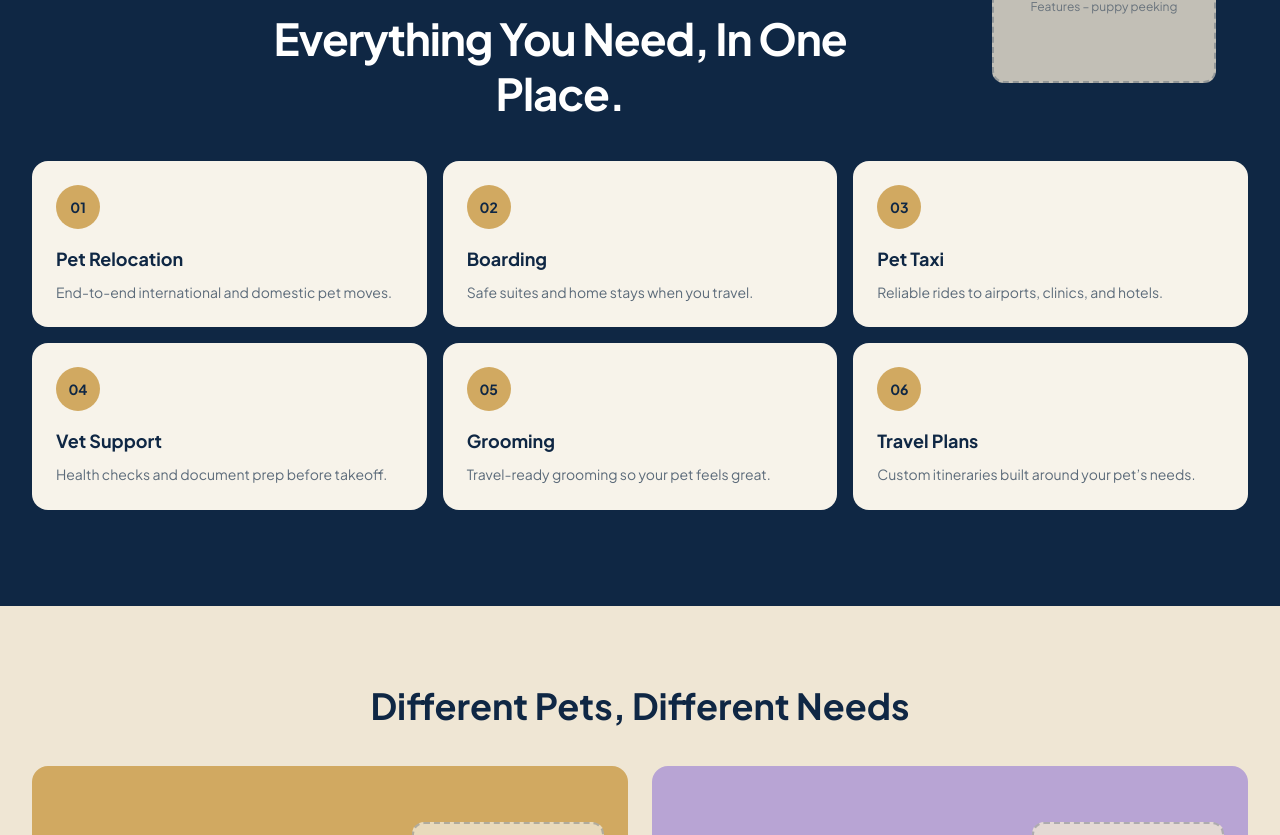
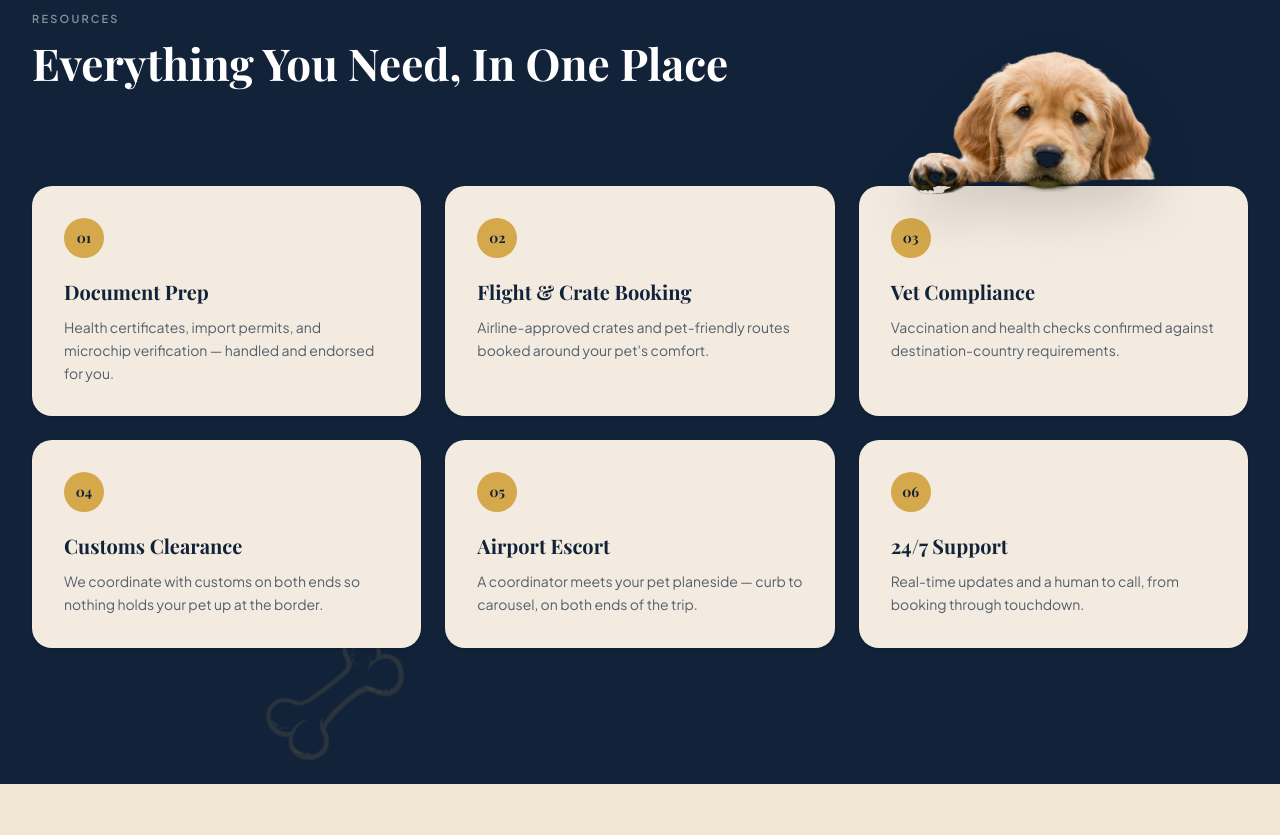
Before and after one commit to syedRafay930/Embassy_Paws_branding_web, a Next.js app: page / in a window 1280 px wide. Shown: the part 4968-5803 px from the top of the page. Built offline with nearby package versions, Linux system fonts and the light colour scheme.

Commit message:
resources

```diff
--- a/src/features/home/components/HomeView.tsx
+++ b/src/features/home/components/HomeView.tsx
@@ -4,10 +4,10 @@ import { CategoriesSection } from "./CategoriesSection";
 import { CtaBannerSection } from "./CtaBannerSection";
 import { DevicePortalSection } from "./DevicePortalSection";
 import { FaqQuoteSection } from "./FaqQuoteSection";
-import { FeaturesSection } from "./FeaturesSection";
 import { Hero } from "./Hero";
 import { ImpactStatsSection } from "./ImpactStatsSection";
 import { KnowUsSection } from "./KnowUsSection";
+import { ResourcesSection } from "./ResourcesSection";
 import { ReviewsSection } from "./ReviewsSection";
 import { ServicesSection } from "./ServicesSection";
 import { WhyChooseUsSection } from "./WhyChooseUsSection";
@@ -24,7 +24,7 @@ export function HomeView() {
         <WhyChooseUsSection />
         <DevicePortalSection />
         <ImpactStatsSection />
-        <FeaturesSection />
+        <ResourcesSection />
         <CategoriesSection />
         <CtaBannerSection />
         <ReviewsSection />
--- /dev/null
+++ b/src/features/home/components/ResourcesSection.tsx
@@ -0,0 +1,117 @@
+"use client";
+
+import Image from "next/image";
+import { Container } from "@/components/ui";
+
+const RESOURCES = [
+  {
+    number: "01",
+    title: "Document Prep",
+    description:
+      "Health certificates, import permits, and microchip verification — handled and endorsed for you.",
+  },
+  {
+    number: "02",
+    title: "Flight & Crate Booking",
+    description:
+      "Airline-approved crates and pet-friendly routes booked around your pet's comfort.",
+  },
+  {
+    number: "03",
+    title: "Vet Compliance",
+    description:
+      "Vaccination and health checks confirmed against destination-country requirements.",
+  },
+  {
+    number: "04",
+    title: "Customs Clearance",
+    description:
+      "We coordinate with customs on both ends so nothing holds your pet up at the border.",
+  },
+  {
+    number: "05",
+    title: "Airport Escort",
+    description:
+      "A coordinator meets your pet planeside — curb to carousel, on both ends of the trip.",
+  },
+  {
+    number: "06",
+    title: "24/7 Support",
+    description:
+      "Real-time updates and a human to call, from booking through touchdown.",
+  },
+] as const;
+
+export function ResourcesSection() {
+  return (
+    <section
+      id="features"
+      className="relative overflow-visible bg-[#112239] py-16 lg:py-24"
+    >
+      <Container className="relative z-10 overflow-visible">
+        {/* Header Section */}
+        <p className="text-[11px] font-semibold uppercase tracking-[0.2em] text-white/50">
+          Resources
+        </p>
+        <h2 className="mt-2 font-serif text-3xl font-bold leading-tight text-white sm:text-4xl lg:text-[2.75rem]">
+          Everything You Need, In One Place
+        </h2>
+
+        {/* Grid Container */}
+        <div className="relative mt-12 overflow-visible pb-10 sm:mt-16 lg:mt-24">
+          <div className="relative z-10 grid gap-5 sm:grid-cols-2 lg:grid-cols-3 lg:gap-6">
+            {RESOURCES.map((item, index) => {
+              const isThirdCard = index === 2;
+
+              return (
+                <article
+                  key={item.number}
+                  className={`relative overflow-visible rounded-[20px] bg-[#f3ebe0] p-6 sm:p-8 shadow-sm ${
+                    isThirdCard ? "z-20" : "z-10"
+                  }`}
+                >
+                  {/* Peeking Puppy positioned ONLY on the third card */}
+                  {isThirdCard && (
+                    <Image
+                      src="/resources-puppy.png"
+                      alt="Puppy peeking over the card"
+                      width={400}
+                      height={300}
+                      // Reduced translate-y values to lift the puppy up
+                      className="pointer-events-none absolute bottom-full left-1/2 z-30 h-auto w-[220px] -translate-x-1/2 translate-y-7 object-contain drop-shadow-2xl sm:w-[260px] sm:translate-y-8 lg:w-[300px] lg:translate-y-9 xl:translate-y-10"
+                      aria-hidden
+                      priority
+                    />
+                  )}
+
+                  {/* Number Badge */}
+                  <div className="mb-5 flex h-10 w-10 items-center justify-center rounded-full bg-[#d4a84b] font-serif text-sm font-bold text-[#112239]">
+                    {item.number}
+                  </div>
+
+                  {/* Text Content */}
+                  <h3 className="font-serif text-lg font-bold text-[#112239] sm:text-xl">
+                    {item.title}
+                  </h3>
+                  <p className="mt-2.5 text-sm leading-relaxed text-[#112239]/70">
+                    {item.description}
+                  </p>
+                </article>
+              );
+            })}
+          </div>
+
+          {/* Bone Background Asset */}
+          <Image
+            src="/resources-bone.png"
+            alt=""
+            width={180}
+            height={140}
+            className="pointer-events-none absolute -bottom-22 left-[25%] z-0 h-auto w-25 -translate-x-1/2 rotate-[-15deg] object-contain opacity-40 sm:left-[25%] sm:w-32 lg:w-40"
+            aria-hidden
+          />
+        </div>
+      </Container>
+    </section>
+  );
+}
```
Also changed, not shown: public/resources-bone.png (added), public/resources-puppy.png (added).
